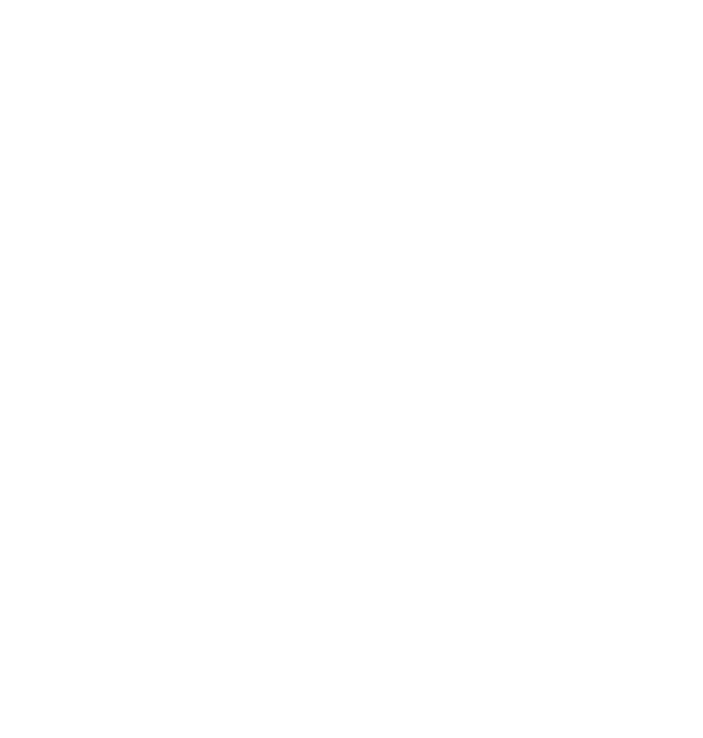
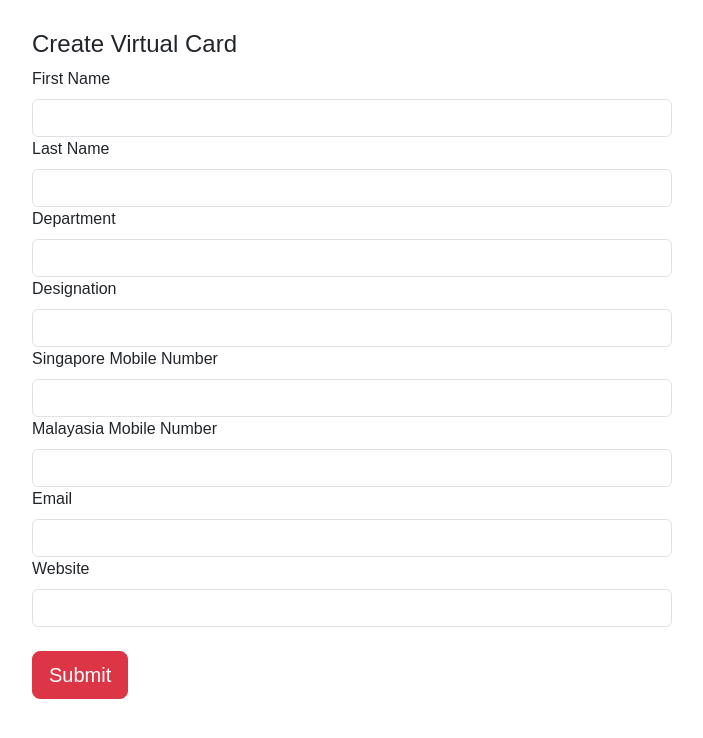
Before and after one commit to Mathimugan/virtualcard, a React (Create React App) app: page / in a window 1280 px wide. Before the commit this address had no page. Shown: the top 738 px of the page, without its empty margins (398-1101 px from the left). Built offline with nearby package versions, Linux system fonts and the light colour scheme.

Commit message:
updated app.js

```diff
--- a/src/App.js
+++ b/src/App.js
@@ -6,7 +6,7 @@
   return (
     <BrowserRouter>
     <Routes>
-      <Route path="/form" element={<EmployeeForm/>}></Route>
+      <Route path="/" element={<EmployeeForm/>}></Route>
       <Route path="/card/:id" element={<Card/>}></Route>
     </Routes>
     </BrowserRouter>
```
